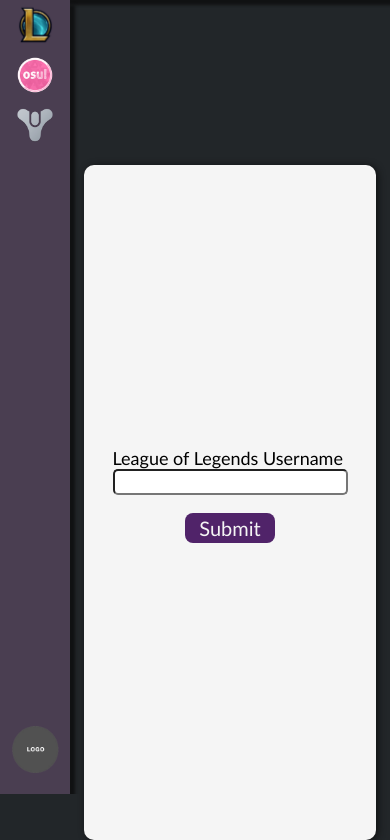
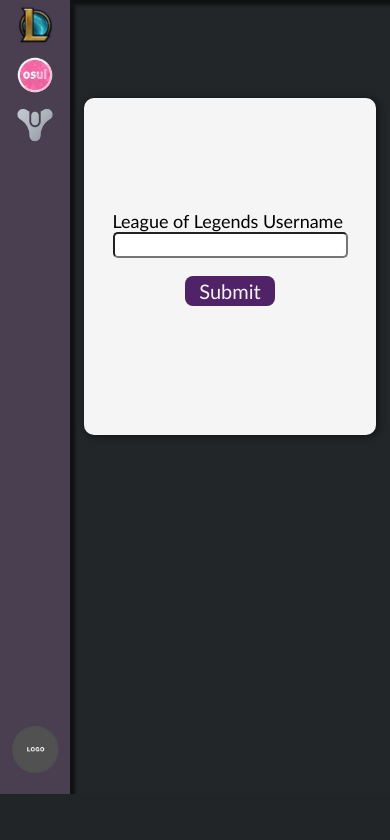
Before and after one commit to Optidox/StatNexus, a Flask app: page /league in a window 390 px wide. Shown: the part 50-890 px from the top of the page. After the commit the page ends 844 px from the top, so only its background shows below. Run offline with Flask 2, Linux system fonts and the light colour scheme; a user stored in the database is signed in; data that the repository does not hold is empty.

Commit message:
league form restyle

```diff
--- a/app/templates/league.html
+++ b/app/templates/league.html
@@ -41,7 +41,7 @@
                 align-self:center;
             }
             .leagueFormWrapper {
-                height: 80%
+                height: 40%
             }
         }
         input[type="submit" i] {
```
